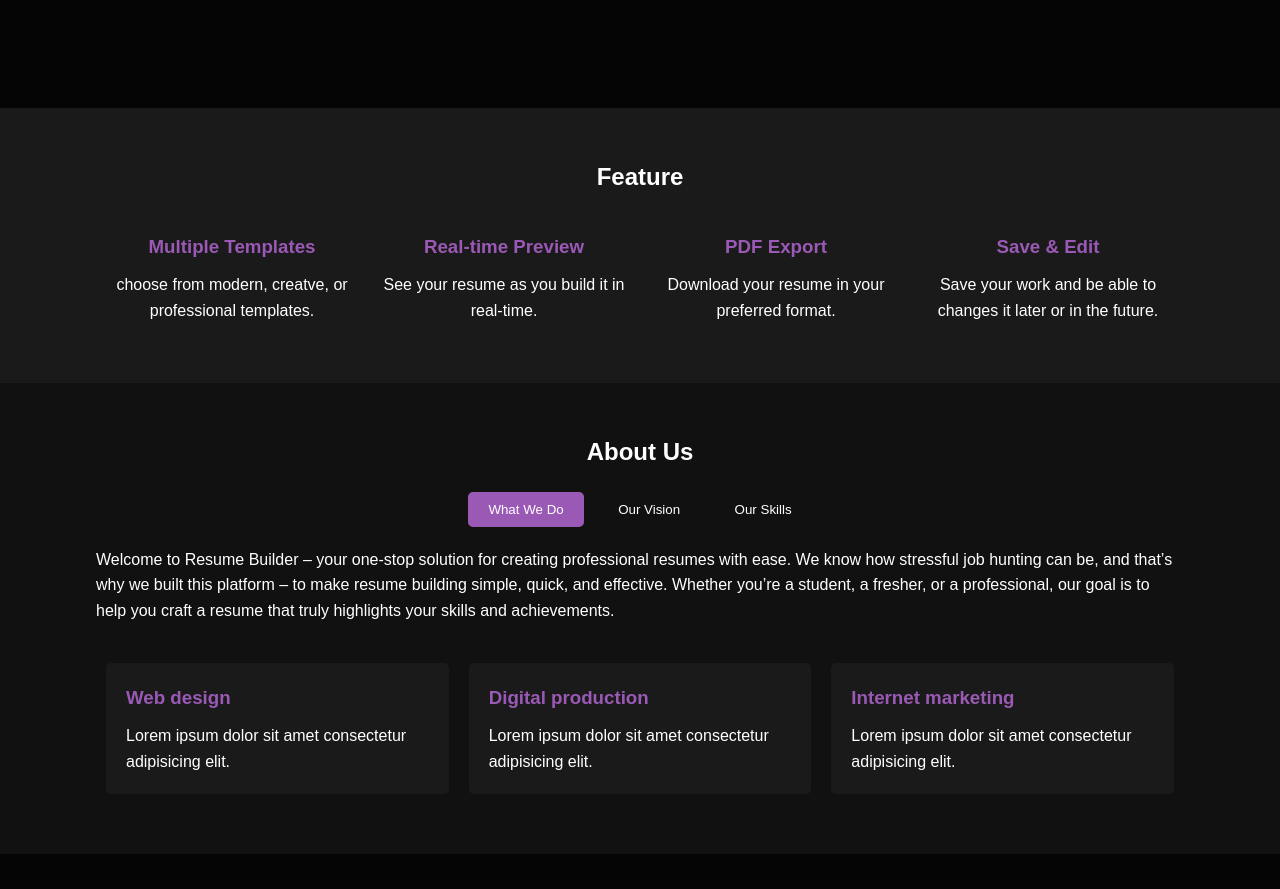
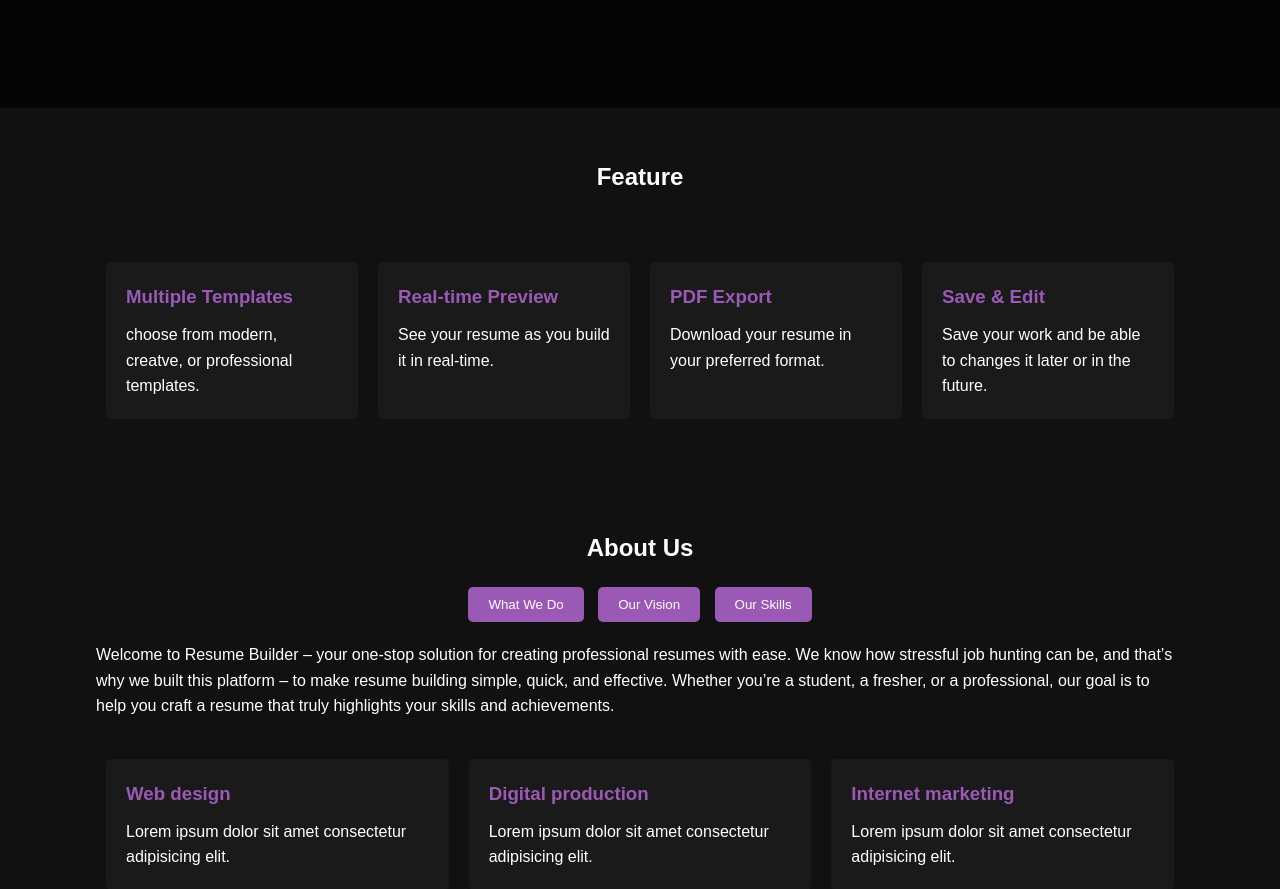
Before and after one commit to Samson-27/Resume-Builder, a PHP site: page / in a window 1280 px wide. Shown: the part 883-1772 px from the top of the page. Before the commit the page ends 1677 px from the top, so only its background shows below. Run offline with PHP 8.4, Linux system fonts and the light colour scheme.

Commit message:
Initial commit

```diff
--- a/index.html
+++ b/index.html
@@ -61,8 +61,8 @@
       <h2>About Us</h2>
       <div class="tabs">
         <button class="btn">What We Do</button>
-        <button>Our Vision</button>
-        <button>Our Skills</button>
+        <button class="btn">Our Vision</button>
+        <button class="btn">Our Skills</button>
       </div>
       <p>Welcome to Resume Builder – your one-stop solution for creating professional resumes with ease.
 
--- a/style.css
+++ b/style.css
@@ -109,7 +109,7 @@ nav ul li a:hover {
 
 /* Features */
 .features {
-  background: #1a1a1a;
+  background: #111;
   padding: 50px 0;
 }
 
@@ -120,13 +120,15 @@ nav ul li a:hover {
 .feature-boxes {
   display: flex;
   justify-content: space-between;
-  text-align: center;
+  margin-top: 30px;
 }
 
 .feature {
-  border: 1 solid white;
   flex: 1;
   margin: 10px;
+  background: #1a1a1a;
+  padding: 20px;
+  border-radius: 5px;
 }
 
 .feature h3 {
@@ -181,14 +183,3 @@ nav ul li a:hover {
   color: #9b59b6;
   margin-bottom: 10px;
 }
-
-/* How We Work */
-.work {
-  padding: 50px 0;
-  background: #1a1a1a;
-  text-align: center;
-}
-
-.work h2 {
-  margin-bottom: 10px;
-}
```
